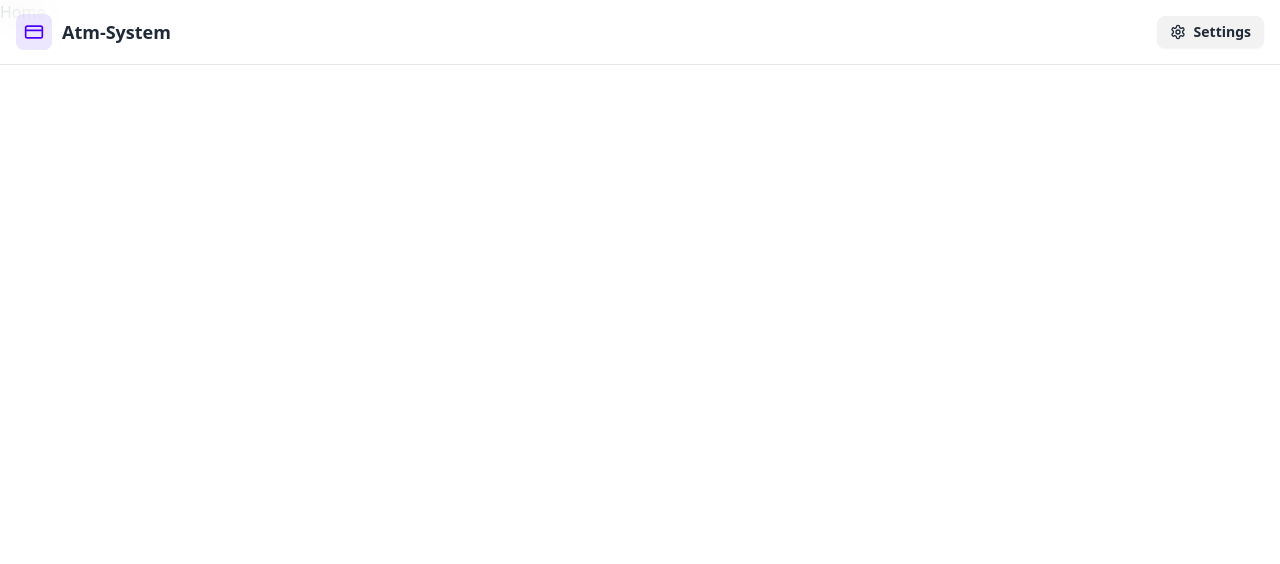
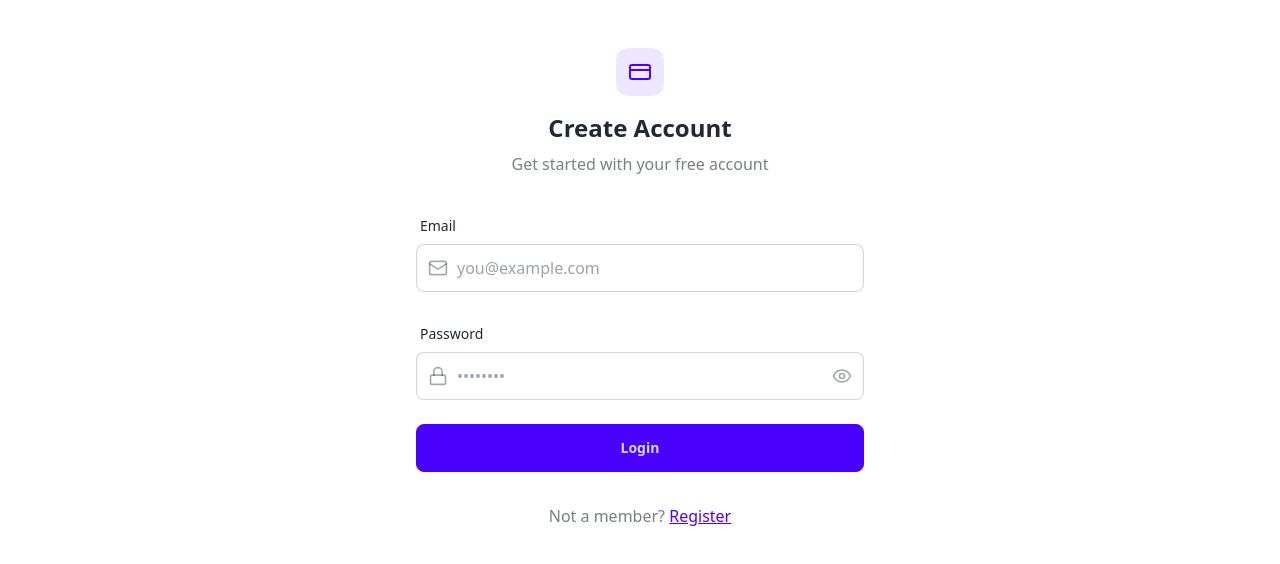
Before and after one commit to chirag-soni23/ATM-Machine, a React (Vite) app in the folder Frontend/: page / in a window 1280 px wide. Shown: the top 564 px of the page. Built offline with nearby package versions, Linux system fonts and the light colour scheme; no server answers.

Commit message:
atm-machine

```diff
--- a/Frontend/src/App.jsx
+++ b/Frontend/src/App.jsx
@@ -1,19 +1,24 @@
 import React from 'react'
-import { Routes,Route } from 'react-router-dom'
+import { Routes,Route, BrowserRouter } from 'react-router-dom'
 import Register from './pages/Register'
 import Login from './pages/Login'
 import Home from './pages/Home'
 import Navbar from './components/Navbar'
+import { UserData } from './context/UserContext'
+import { Loading } from './components/Loading'
 
 const App = () => {
+  const {isAuth,loading} = UserData()
   return (
     <>
-    <Navbar/>
+    {loading ? <Loading/> : <BrowserRouter>
+    {isAuth && <Navbar/>}
     <Routes>
-      <Route path='/' element={<Home/>}/>
+      <Route path='/' element={isAuth ? <Home/> : <Login/>}/>
+      <Route path='/login' element={isAuth ? <Home/> : <Login/>}/>
       <Route path='/register' element={<Register/>}/>
-      <Route path='/login' element={<Login/>}/>
     </Routes>
+    </BrowserRouter>}
     </>
   )
 }
--- /dev/null
+++ b/Frontend/src/components/Loading.jsx
@@ -0,0 +1,5 @@
+export const Loading =()=>{
+    return <div className="h-screen w-full flex items-center justify-center">
+        <span className="loading loading-infinity loading-lg"></span>
+    </div>
+}
--- a/Frontend/src/main.jsx
+++ b/Frontend/src/main.jsx
@@ -3,14 +3,11 @@ import { createRoot } from 'react-dom/client'
 import './index.css'
 import App from './App.jsx'
 import { UserProvider } from './context/UserContext.jsx'
-import { BrowserRouter } from 'react-router-dom'
 
 createRoot(document.getElementById('root')).render(
   <StrictMode>
-    <BrowserRouter>
       <UserProvider>
         <App />
       </UserProvider>
-    </BrowserRouter>
   </StrictMode>,
 )
```
